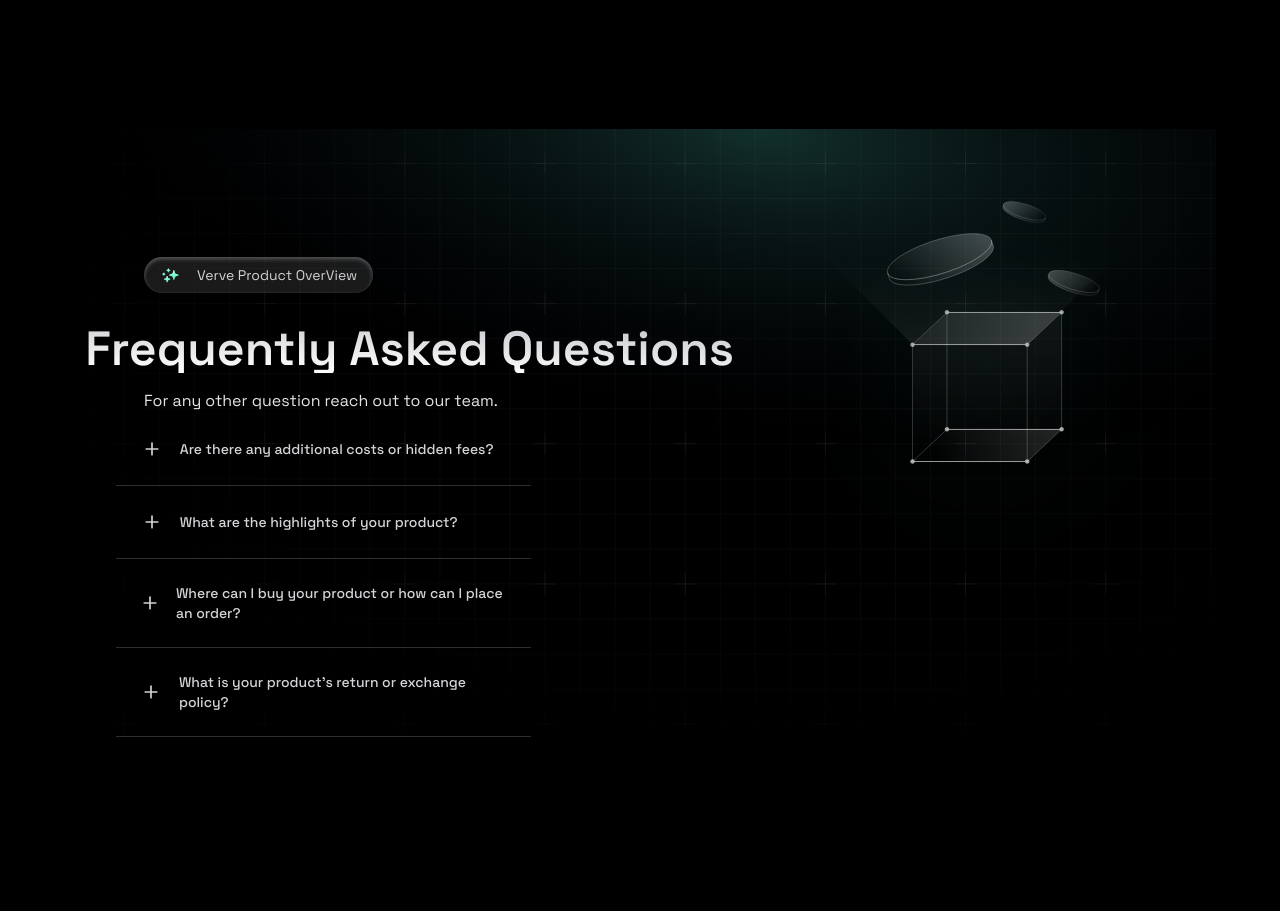
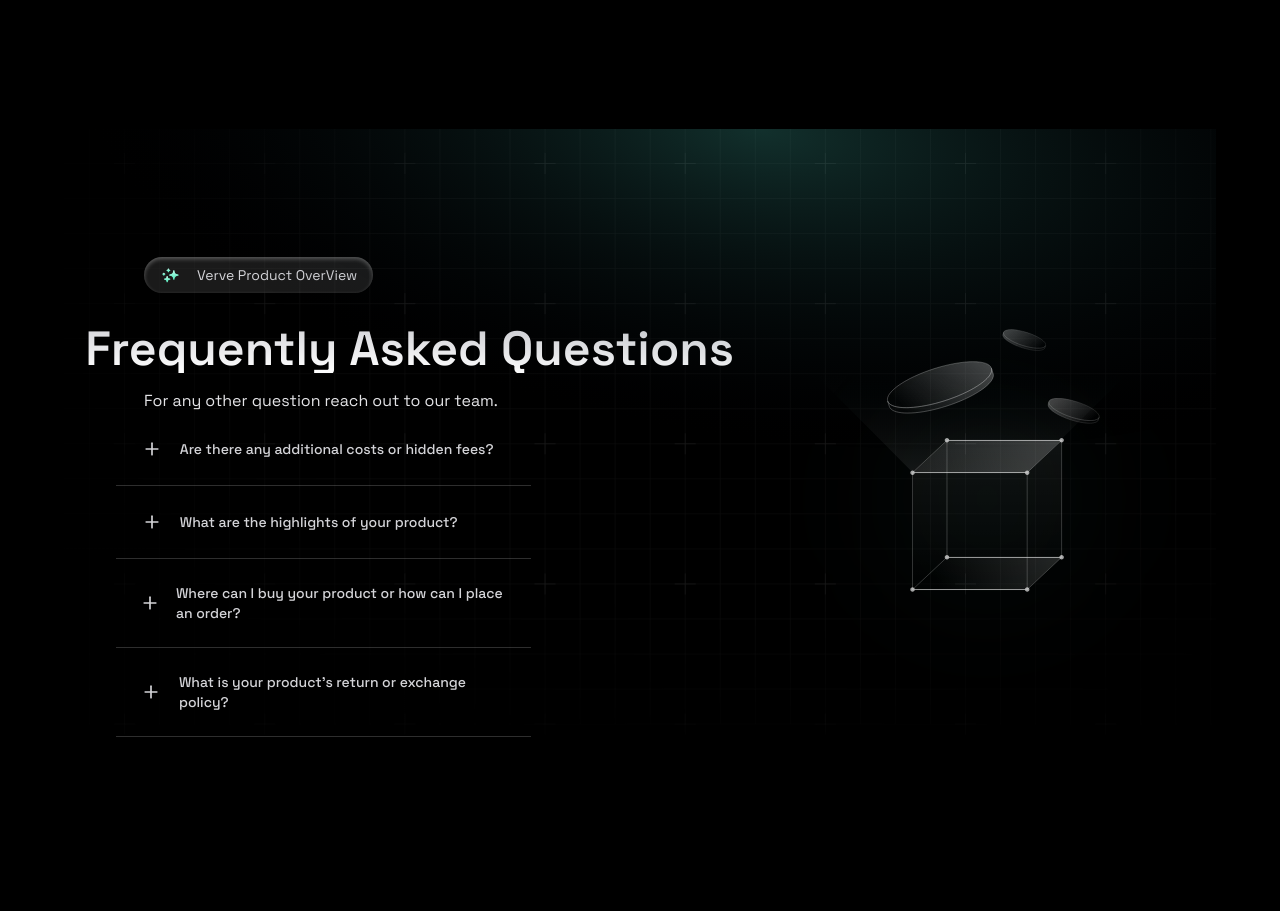
Before and after one commit to ItsImran10140/verve, a Next.js app: page / in a window 1280 px wide. Shown: the part 4360-5271 px from the top of the page. Built offline with nearby package versions, Linux system fonts and the light colour scheme.

Commit message:
fix: added top margin in FAQSection img

```diff
--- a/app/components/Forth_Section/BackGround.tsx
+++ b/app/components/Forth_Section/BackGround.tsx
@@ -77,7 +77,7 @@ const BackGround = () => {
           ))}
         </div>
       </div>
-      <div className="h-full text-white w-[40%] flex items-center">
+      <div className="h-full text-white w-[40%] flex items-center mt-32">
         <img src="/FAQ Image.svg" alt=" Box Image" className="object-fill " />
       </div>
     </div>
```
